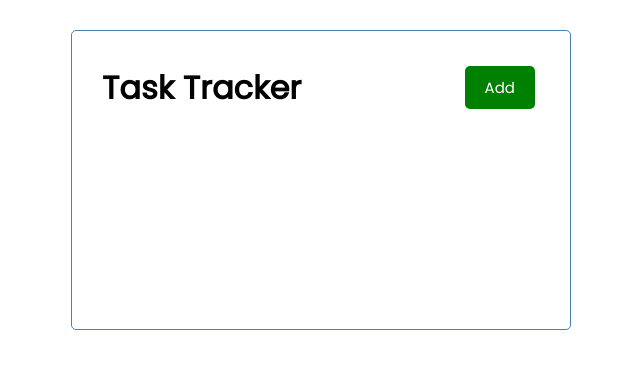
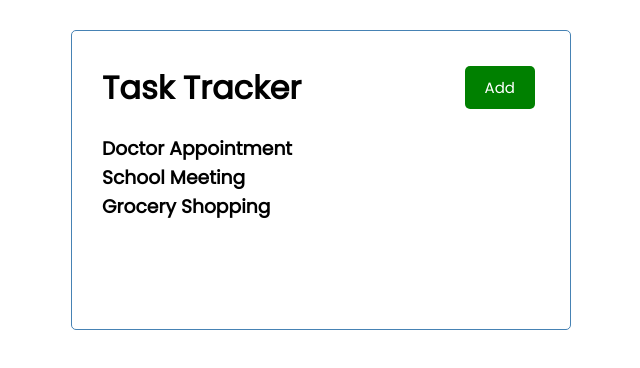
Before and after one commit to achungerford/react-task, a React (Create React App) app: page / in a window 1280 px wide. Shown: the top 368 px of the page, without its empty margins (319-959 px from the left). Built offline with nearby package versions, Linux system fonts and the light colour scheme.

Commit message:
Task list rendered

```diff
--- a/src/App.js
+++ b/src/App.js
@@ -1,9 +1,11 @@
 import Header from './components/Header';
+import Tasks from './components/Tasks';
 
 function App() {
   return (
     <div className='container'>
       <Header />
+      <Tasks />
     </div>
   );
 }
--- a/src/components/Tasks.js
+++ b/src/components/Tasks.js
@@ -21,9 +21,9 @@
 
 const Tasks = () => {
     return (
-        <div>
-
-        </div>
+        <>
+            {tasks.map((task) =>(<h3 key={task.id}>{task.text}</h3>))}
+        </>
     )
 }
 
```
